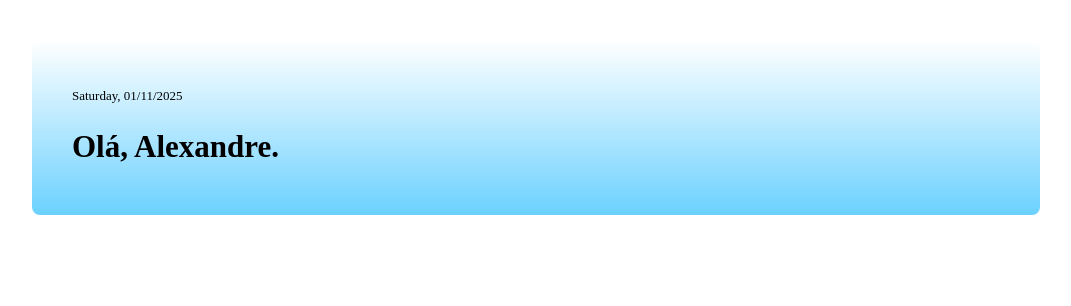
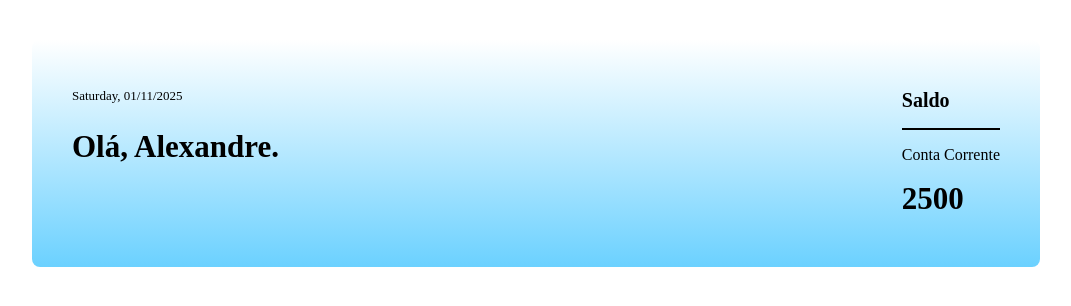
Before and after one commit to alexandre-costa-81/anybank, an Angular app: page / in a window 1280 px wide. Shown: the top 306 px of the page, without its empty margins (104-1175 px from the left). Built offline with nearby package versions, Linux system fonts and the light colour scheme; a web font is replaced by a local one.

Commit message:
feat: implement banner component with boas-vindas and conta subcomponents

```diff
--- a/src/app/banner/banner.css
+++ b/src/app/banner/banner.css
@@ -2,33 +2,11 @@
   border-radius: 0.5rem;
   background: var(--gradiente-azul);
   padding: 3rem 2.5rem;
-
-
   display: flex;
   justify-content: space-between;
 }
 
-
-.boas-vindas {
-  display: flex;
-  flex-direction: column;
-  gap: 1.5rem;
-}
-
-
-.data {
-  font-size: 0.8125rem;
-}
-
-
-.titulo {
-  font-size: 1.9375rem;
-  font-weight: 600;
-  line-height: 125%;
-}
-
-
-@media screen and (max-width: 71rem) {
+/* @media screen and (max-width: 71rem) {
   .banner {
     padding: 3rem 1rem;
 
@@ -43,4 +21,4 @@
   .conta {
     width: 70%;
   }
-}
+} */
--- a/src/app/banner/banner.html
+++ b/src/app/banner/banner.html
@@ -1,6 +1,4 @@
 <header class="banner">
-    <section class="boas-vindas">
-        <span class="data">{{ dataAtual | date: 'EEEE, dd/MM/yyyy' }}</span>
-        <h1 class="titulo">Olá, Alexandre.</h1>
-    </section>
+  <app-boas-vindas class="boas-vindas" />
+  <app-conta class="conta" />
 </header>
--- a/src/app/banner/banner.ts
+++ b/src/app/banner/banner.ts
@@ -1,12 +1,13 @@
-import { DatePipe } from '@angular/common';
 import { Component } from '@angular/core';
+import { BoasVindas } from "./boas-vindas/boas-vindas";
+import { Conta } from "./conta/conta";
 
 @Component({
   selector: 'app-banner',
-  imports: [DatePipe],
+  imports: [BoasVindas, Conta],
   templateUrl: './banner.html',
   styleUrl: './banner.css',
 })
 export class Banner {
-  dataAtual = new Date();
+
 }
--- /dev/null
+++ b/src/app/banner/boas-vindas/boas-vindas.css
@@ -0,0 +1,15 @@
+.boas-vindas {
+  display: flex;
+  flex-direction: column;
+  gap: 1.5rem;
+}
+
+.data {
+  font-size: 0.8125rem;
+}
+
+.titulo {
+  font-size: 1.9375rem;
+  font-weight: 600;
+  line-height: 125%;
+}
--- /dev/null
+++ b/src/app/banner/boas-vindas/boas-vindas.html
@@ -0,0 +1,4 @@
+<section class="boas-vindas">
+  <span class="data">{{ dataAtual | date: 'EEEE, dd/MM/yyyy' }}</span>
+  <h1 class="titulo">Olá, Alexandre.</h1>
+</section>
--- /dev/null
+++ b/src/app/banner/boas-vindas/boas-vindas.ts
@@ -0,0 +1,12 @@
+import { DatePipe } from '@angular/common';
+import { Component } from '@angular/core';
+
+@Component({
+  selector: 'app-boas-vindas',
+  imports: [DatePipe],
+  templateUrl: './boas-vindas.html',
+  styleUrl: './boas-vindas.css',
+})
+export class BoasVindas {
+  dataAtual = new Date();
+}
--- /dev/null
+++ b/src/app/banner/conta/conta.css
@@ -0,0 +1,28 @@
+.conta {
+  display: flex;
+  flex-direction: column;
+  gap: 1rem;
+}
+
+.titulo {
+  font-size: 1.25rem;
+  font-weight: 600;
+  line-height: 120%
+}
+
+.divisoria {
+  height: 0.125rem;
+  background: var(--preto);
+}
+
+.tipo-conta {
+  font-size: 1rem;
+  font-weight: 400;
+  line-height: normal;
+}
+
+.saldo {
+  font-size: 1.9375rem;
+  font-weight: 600;
+  line-height: 125%;
+}
--- /dev/null
+++ b/src/app/banner/conta/conta.html
@@ -0,0 +1,8 @@
+<section class="conta">
+    <h2 class="titulo">
+        Saldo
+    </h2>
+    <div class="divisoria"></div>
+    <span class="tipo-conta">Conta Corrente</span>
+    <span class="saldo">{{ 2500 }}</span>
+</section>
--- /dev/null
+++ b/src/app/banner/conta/conta.ts
@@ -0,0 +1,11 @@
+import { Component } from '@angular/core';
+
+@Component({
+  selector: 'app-conta',
+  imports: [],
+  templateUrl: './conta.html',
+  styleUrl: './conta.css',
+})
+export class Conta {
+
+}
```
